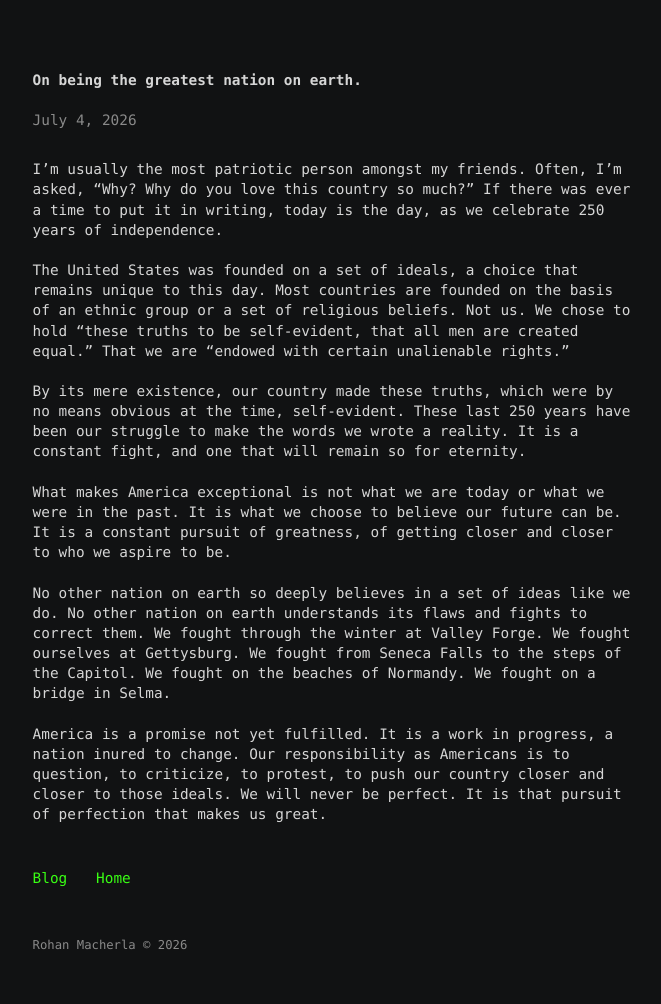
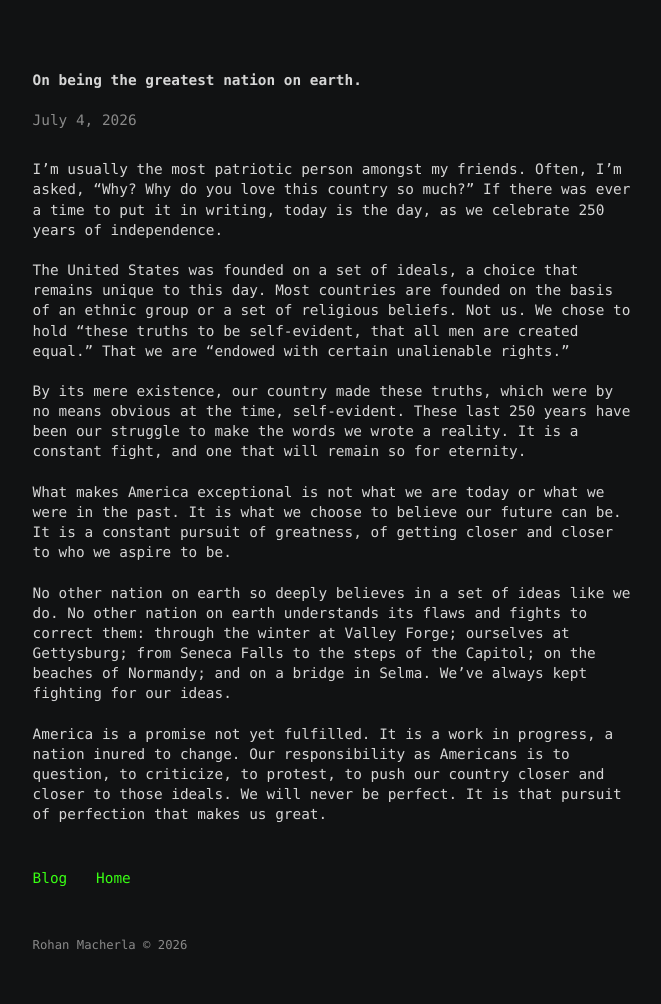
Before and after one commit to rhnmac/personal-site, a Jekyll site: the page built from _posts/2026-07-04-on-being-the-greatest-nation-on-earth.md, in a window 1280 px wide. Shown: the whole page, without its empty margins (305-966 px from the left). Built offline with Jekyll 4.4.1, drawn with Linux system fonts in a browser that asks for light colours.

Commit message:
Update 2026-07-04-on-being-the-greatest-nation-on-earth.md

```diff
--- a/_posts/2026-07-04-on-being-the-greatest-nation-on-earth.md
+++ b/_posts/2026-07-04-on-being-the-greatest-nation-on-earth.md
@@ -10,6 +10,6 @@ By its mere existence, our country made these truths, which were by no means obv
 
 What makes America exceptional is not what we are today or what we were in the past. It is what we choose to believe our future can be. It is a constant pursuit of greatness, of getting closer and closer to who we aspire to be.
 
-No other nation on earth so deeply believes in a set of ideas like we do. No other nation on earth understands its flaws and fights to correct them. We fought through the winter at Valley Forge. We fought ourselves at Gettysburg. We fought from Seneca Falls to the steps of the Capitol. We fought on the beaches of Normandy. We fought on a bridge in Selma.
+No other nation on earth so deeply believes in a set of ideas like we do. No other nation on earth understands its flaws and fights to correct them:  through the winter at Valley Forge; ourselves at Gettysburg; from Seneca Falls to the steps of the Capitol; on the beaches of Normandy; and on a bridge in Selma. We've always kept fighting for our ideas.
 
 America is a promise not yet fulfilled. It is a work in progress, a nation inured to change. Our responsibility as Americans is to question, to criticize, to protest, to push our country closer and closer to those ideals. We will never be perfect. It is that pursuit of perfection that makes us great.
```
